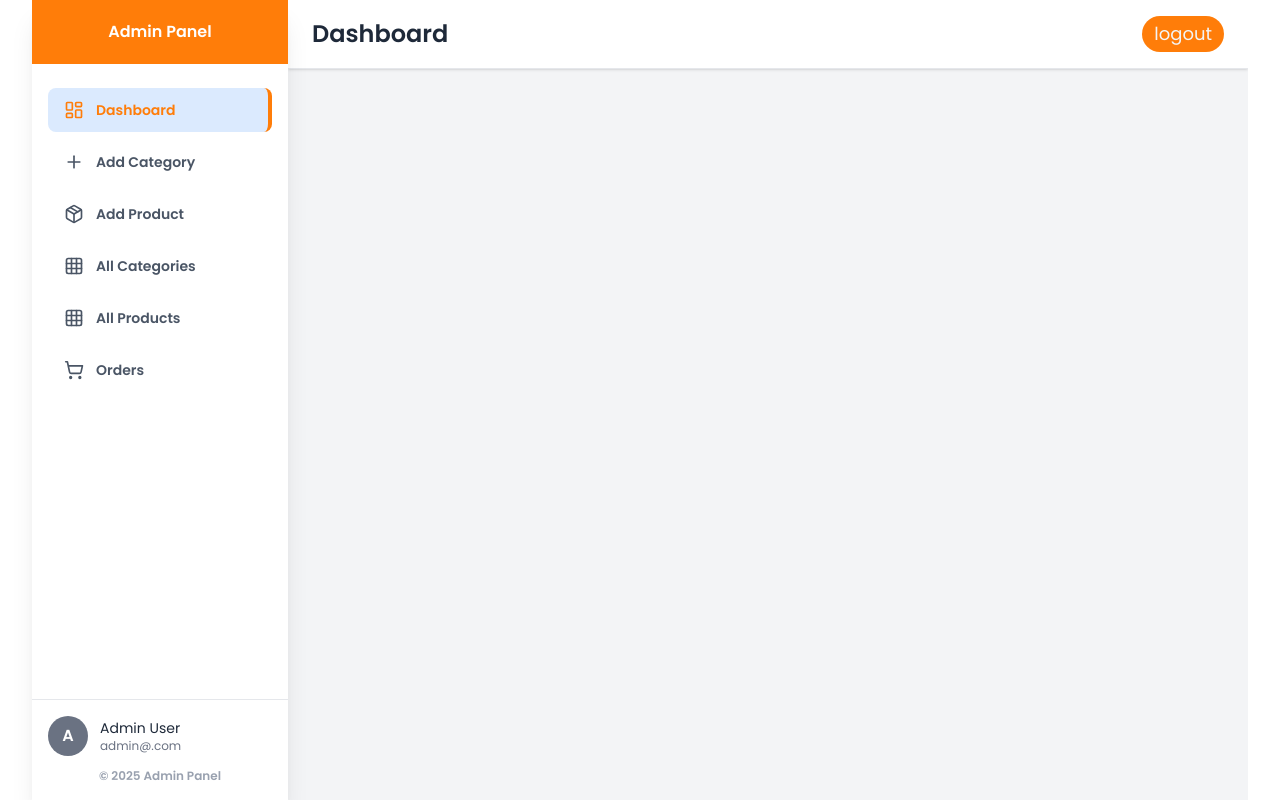
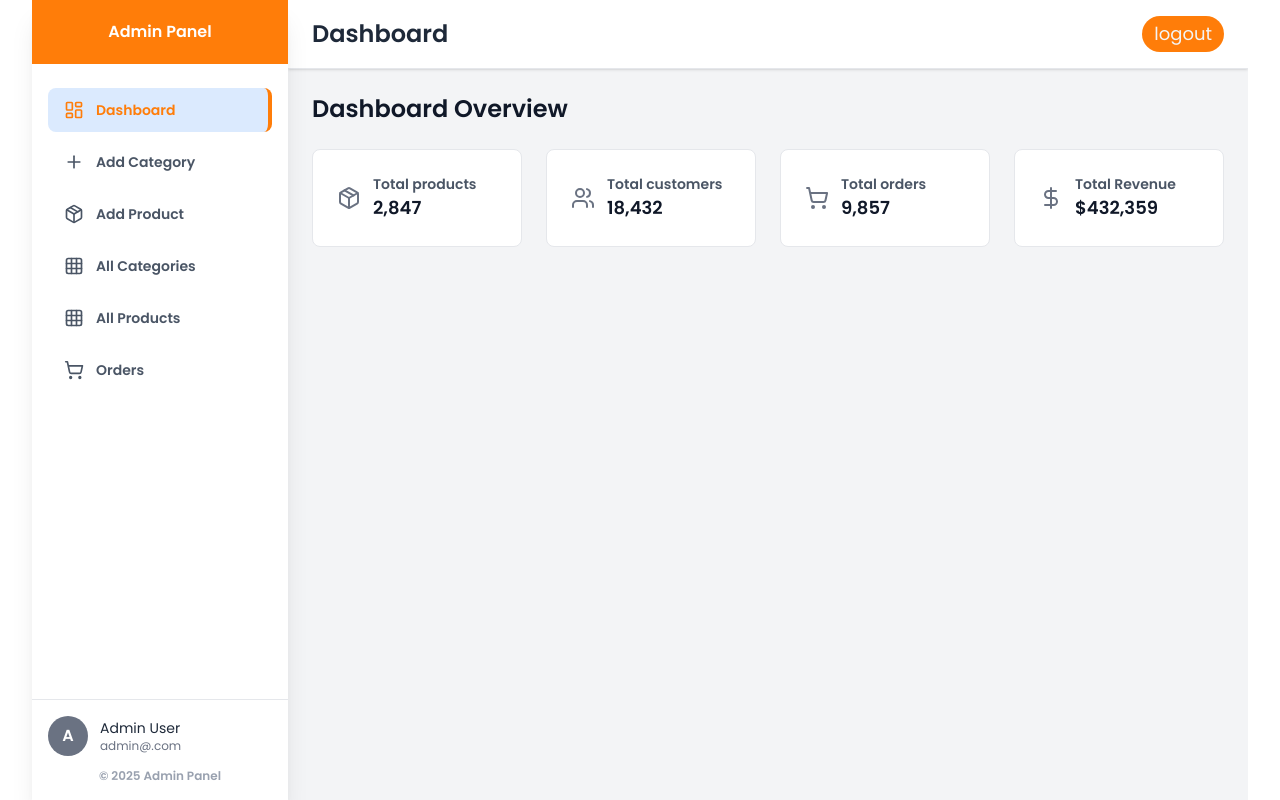
Before and after one commit to DukeMochama2022/Grocery, a React (Vite) app in the folder frontend/: page /admin in a window 1280 px wide. Both pictures are taken after typing "name@example.com", "Sample123" into the empty fields and a click on the button "Login". Built offline with nearby package versions, Linux system fonts and the light colour scheme.

Commit message:
New features

```diff
--- a/frontend/src/pages/admin/AdminLayout.jsx
+++ b/frontend/src/pages/admin/AdminLayout.jsx
@@ -1,7 +1,7 @@
 import React from "react";
 import { useState } from "react";
 import { useContext } from "react";
-import { useLocation } from "react-router-dom";
+import { Outlet, useLocation } from "react-router-dom";
 import { AppContext } from "../../context/AppContext";
 import {
   Grid3X3,
@@ -163,6 +163,13 @@ const AdminLayout = () => {
             </div>
           </div>
         </header>
+        {/* Page content */}
+        <main className="flex-1 overflow-x-hidden overflow-y-auto p-6">
+          <div className="max-w-7xl mx-auto">
+            <Outlet/>
+          </div>
+
+        </main>
       </div>
     </div>
   );
--- a/frontend/src/pages/admin/AllCategories.jsx
+++ b/frontend/src/pages/admin/AllCategories.jsx
@@ -1,9 +1,44 @@
 import React from 'react'
+import { useContext } from 'react'
+import { AppContext } from '../../context/AppContext'
+import { CircleX } from "lucide-react";
 
 const AllCategories = () => {
+  const {categoriesData}=useContext(AppContext)
   return (
-    <div>
+    <div className="py-12">
+      <h1 className="text-3xl font-bold">All Categories</h1>
+      <div className=" mt-4 border  border-gray-400 max-w-5xl mx-auto p-3">
+        <div className="grid grid-cols-3 font-semibold text-gray-700">
+          <div>Image</div>
+          <div>Name</div>
+          <div>Actions</div>
+        </div>
+        <hr className="my-2 w-full text-gray-200" />
+        <ul>
+          {categoriesData.map((item) => (
+            <div key={item._id}>
+              <div className="grid grid-cols-3 items-center mb-4">
+                <div>
+                  <img src={item.image} className="w-20 h-20" alt="" />
+                </div>
+                <p>{item.name}</p>
 
+                <div className="flex items-center gap-5">
+                  <p
+                    onClick={""}
+                    className="text-red-500 cursor-pointer hover:underline"
+                  >
+                    <CircleX />
+                  </p>
+                </div>
+              </div>
+              <hr className="text-gray-300" />
+            </div>
+          ))}
+        </ul>
+        {/* <hr className="my-2 w-full text-gray-200" /> */}
+      </div>
     </div>
   )
 }
--- a/frontend/src/pages/admin/Dashboard.jsx
+++ b/frontend/src/pages/admin/Dashboard.jsx
@@ -1,11 +1,62 @@
-import React from 'react'
+import React from "react";
+import { Users, ShoppingCart, DollarSign, Package } from "lucide-react";
 
 const Dashboard = () => {
+  const data = [
+    {
+      title: "Total products",
+      value: "2,847",
+      icon: Package,
+    },
+    {
+      title: "Total customers",
+      value: "18,432",
+      icon: Users,
+    },
+    {
+      title: "Total orders",
+      value: "9,857",
+      icon: ShoppingCart,
+    },
+    {
+      title: "Total Revenue",
+      value: "$432,359",
+      icon: DollarSign,
+    },
+  ];
   return (
-    <div>
+    <div className="space-y-6">
+      <div>
+        <h1 className="text-2xl font-bold text-gray-900 mb-2">
+          Dashboard Overview
+        </h1>
+      </div>
+      {/* Simple card */}
+      <div className="grid grid-cols-1 md:grid-cols-2 lg:grid-cols-4 gap-6 mb-8">
+        {data.map((item, index) => {
+          const Icon = item.icon;
+          return (
+            <div
+              key={index}
+              className="bg-white p-6 rounded-lg border border-gray-200"
+            >
+              <div className="flex items-center space-x-3">
+                <Icon size={24} className="text-gray-500" />
+                <div>
+                  <h3 className="text-sm font-medium text-gray-600">
+                    {item.title}
+                  </h3>
+                  <h3 className="text-lg font-semibold text-gray-900">
+                    {item.value}
+                  </h3>
+                </div>
+              </div>
+            </div>
+          );
+        })}
+      </div>
+    </div>
+  );
+};
 
-    </div>
-  )
-}
-
-export default Dashboard
+export default Dashboard;
```
